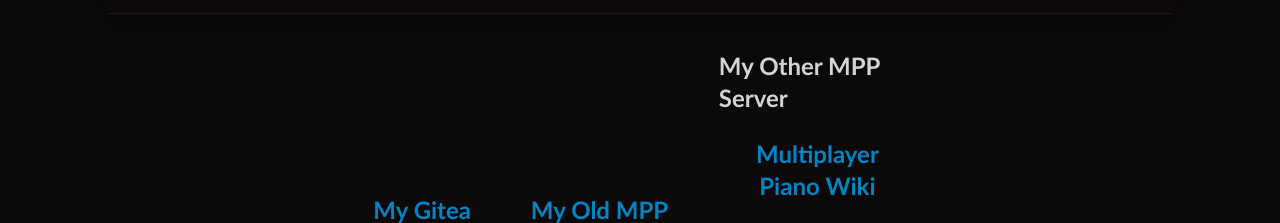
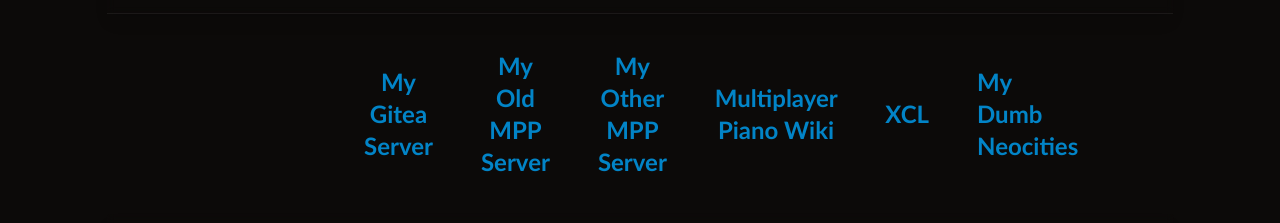
Before and after one commit to Hri7566/home, an Astro site: page / in a window 1280 px wide. Shown: the part 163-386 px from the top of the page. Built offline with nearby package versions, Linux system fonts and the light colour scheme; Astro itself is replaced by a stand-in of ours.

Commit message:
fix the thing

```diff
--- a/src/pages/index.astro
+++ b/src/pages/index.astro
@@ -9,7 +9,7 @@
         <div id="links" class="mx-auto my-3 grid grid-cols-1 items-center justify-evenly sm:flex sm:mx-5">
             <LinkBox title="My Gitea Server" href="https://git.hri7566.info" center />
             <LinkBox title="My Old MPP Server" href="https://mpp.hri7566.info" center />
-            <LinkBox title="My Other MPP Server" href="">
+            <LinkBox title="My Other MPP Server" href="https://www.multiplayerpiano.dev" center />
             <LinkBox title="Multiplayer Piano Wiki" href="https://wiki.hri7566.info" center />
             <LinkBox title="XCL" href="https://xcl.hri7566.info" center />
             { /* <LinkBox title="MPP User Archive" href="https://archive.hri7566.info" center /> */ }
```
